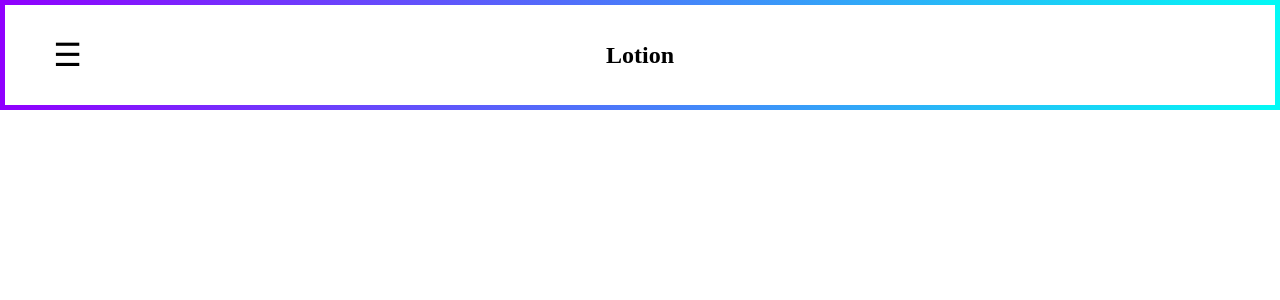
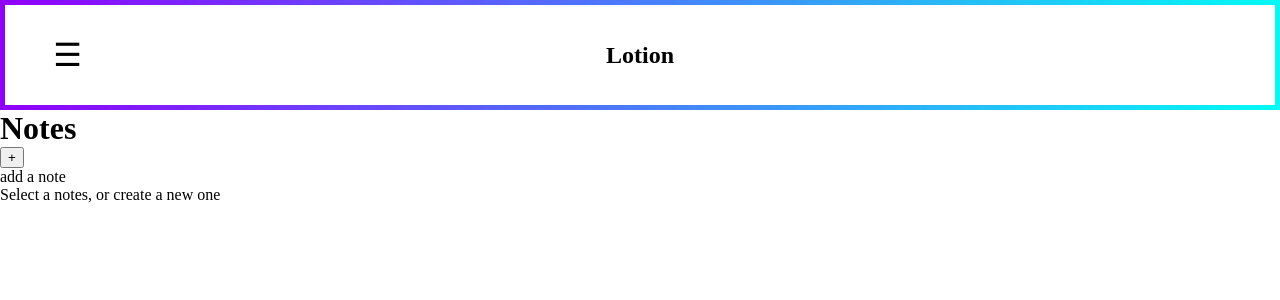
Before and after one commit to JacobLever7/lotion-assignment-remote, a React (Create React App) app: page / in a window 1280 px wide. Shown: the top 300 px of the page. Built offline with nearby package versions, Linux system fonts and the light colour scheme.

Commit message:
main note document/veiwing complete

```diff
--- a/package.json
+++ b/package.json
@@ -8,7 +8,9 @@
     "@testing-library/user-event": "^13.5.0",
     "react": "^18.2.0",
     "react-dom": "^18.2.0",
-    "react-scripts": "5.0.1",
+    "react-quill": "^2.0.0",
+    "react-router-dom": "^6.8.2",
+    "react-scripts": "^5.0.1",
     "web-vitals": "^2.1.4"
   },
   "scripts": {
--- a/src/App.js
+++ b/src/App.js
@@ -1,11 +1,15 @@
+import React from "react";
+import {BrowserRouter, Route, Routes } from "react-router-dom";
+import Layout from "./Layout";
+
 function App() {
   return (
-    <nav className="box">
-      <button className="invis-clickable">&#9776;</button>
-      <h1>Lotion</h1>
-      <button className="invis">&#9776;</button>
-    </nav>
-  )
+    <BrowserRouter>
+      <Routes>
+        <Route path = "/" element = {<Layout />}></Route>
+      </Routes>
+    </BrowserRouter>
+  );
 }
 
 export default App;
--- /dev/null
+++ b/src/Content.js
@@ -0,0 +1,24 @@
+import { useOutletContext, useParams } from "react-router-dom";
+
+function Content() {
+    const { noteId } = useParams();
+    // useOutletContext returns [notes]
+    // const [notes] = [notes]
+
+    const [notes] = useOutletContext();
+    return (
+        <>
+            {notes.length > 0 && notes[noteId] ? (
+                <div>
+                    <h2 id="cont-title">{notes[noteId].title}</h2>
+                    <h6 id="cont-time">{notes[noteId].when}</h6>
+                    <p id="cont-body">{notes[noteId].body}</p>
+                </div>
+            ): (
+                <p>Select a notes, or create a new one</p>
+            )}
+        </>
+    );
+}
+
+export default Content;
--- /dev/null
+++ b/src/Layout.js
@@ -0,0 +1,65 @@
+import React, { useState } from "react";
+import { NavLink, Outlet } from "react-router-dom";
+
+function Layout() {
+    const [notes, setNotes] = useState([]);
+
+    const newNote = () => {
+        setNotes([
+            {
+                title: `Untitled ${notes.length}`,
+                body:   "Body",
+                when: "--",
+            },
+            ...notes,
+        ]);
+    };
+
+    return (
+        <>
+            <header>
+                <nav className="box">
+                    <button className="invis-clickable">&#9776;</button>
+                    <h1>Lotion</h1>
+                    <button className="invis">&#9776;</button>
+                </nav>
+            </header>
+
+            <div id = "content">
+                <div className="sidebar-header">
+                    <div className="left-cont">
+                        <div className="header-cont">
+                            <div className="left-header-sidebar">
+                                <h1>Notes</h1>
+                                <button onClick={newNote}>+</button>
+                            </div>
+                        </div>
+                        <div className="header-cont">
+                            {notes.length === 0 ? (
+                                <p className="note-cont">add a note</p>
+                            ): (
+                                <ul id="notes-list">
+                                    {notes.map((element, idx) => (
+                                        <li>
+                                            <NavLink to ={`/notes/${idx}`}>
+                                                <h4>{element.title}</h4>
+                                                <h6>{element.when}</h6>
+                                                <p>{element.body}</p>
+                                            </NavLink>5
+                                        </li>
+                                    ))}
+                                </ul>
+                            )}
+                        </div>
+                    </div>
+                    <div className="right-cont">
+                        {/* child components get injected here and replace <outlet /> */}
+                        <Outlet context={[notes]}/>
+                    </div>
+                </div>
+            </div>
+        </>
+    );
+}
+
+export default Layout;
--- a/src/index.css
+++ b/src/index.css
@@ -57,3 +57,18 @@ nav.box{
   border-width: 5px;
   border-image-source: linear-gradient(to left, #03f9f5, #9000fe);
 }
+
+
+#notes-list a:hover, #notes-list a.active {
+  background: silver;
+}
+
+#cont-time{
+  padding-left: 30px;
+  border-bottom: 2px solid silver;
+}
+
+#cont-body{
+  height: 100vh;
+  padding-left: 30px;
+}
--- a/src/index.js
+++ b/src/index.js
@@ -1,13 +1,22 @@
 import React from 'react';
 import ReactDOM from 'react-dom/client';
 import './index.css';
-import App from './App';
 import reportWebVitals from './reportWebVitals';
+import Layout from './Layout';
+import { BrowserRouter, Route, Routes } from 'react-router-dom';
+import Content from "./Content";
 
 const root = ReactDOM.createRoot(document.getElementById('root'));
 root.render(
   <React.StrictMode>
-    <App />
+    <BrowserRouter>
+      <Routes>
+        <Route element={<Layout />}>
+          <Route path="/" element={<Content />} />
+          <Route path="/notes/:noteId" element={<Content />} />
+        </Route>
+      </Routes>
+    </BrowserRouter>
   </React.StrictMode>
 );
 
```
Also changed, not shown: 1 other file (tests, documents, lock files or other folders).
